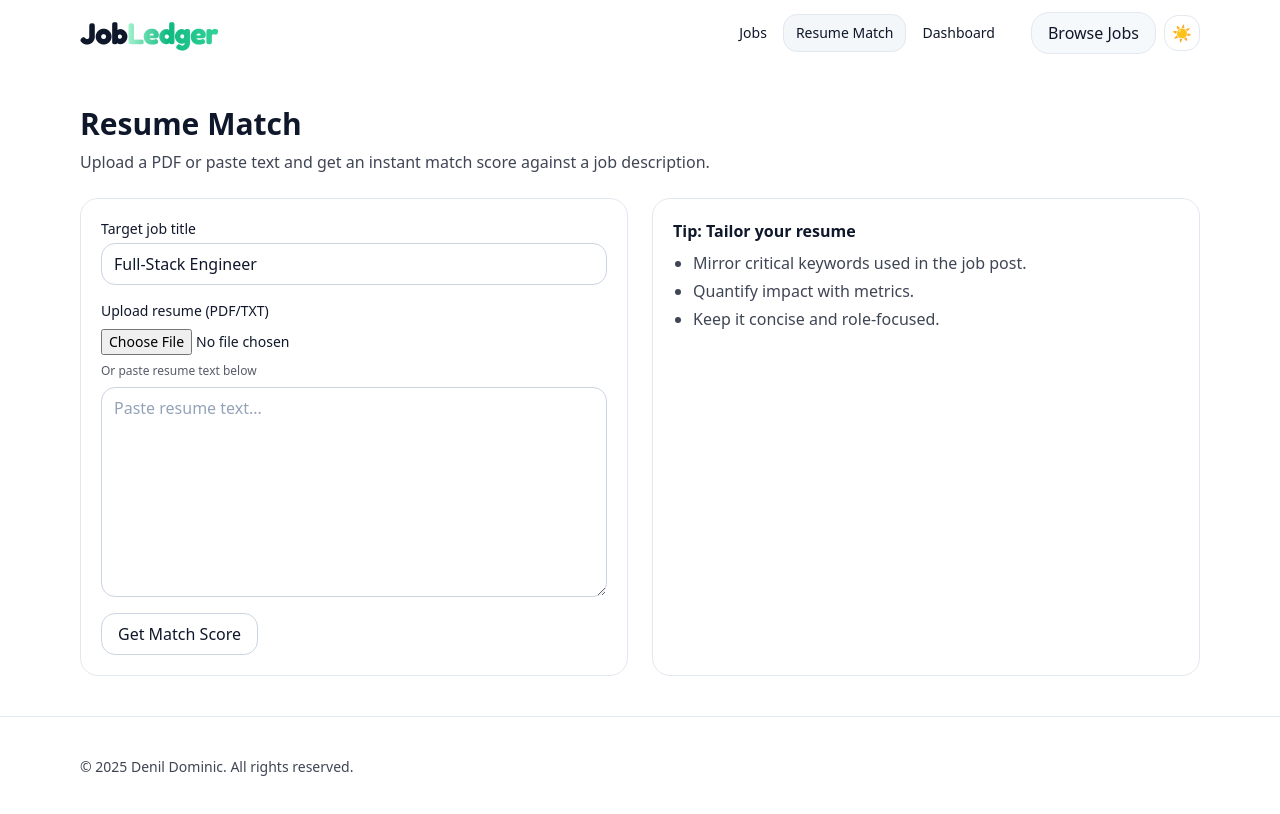
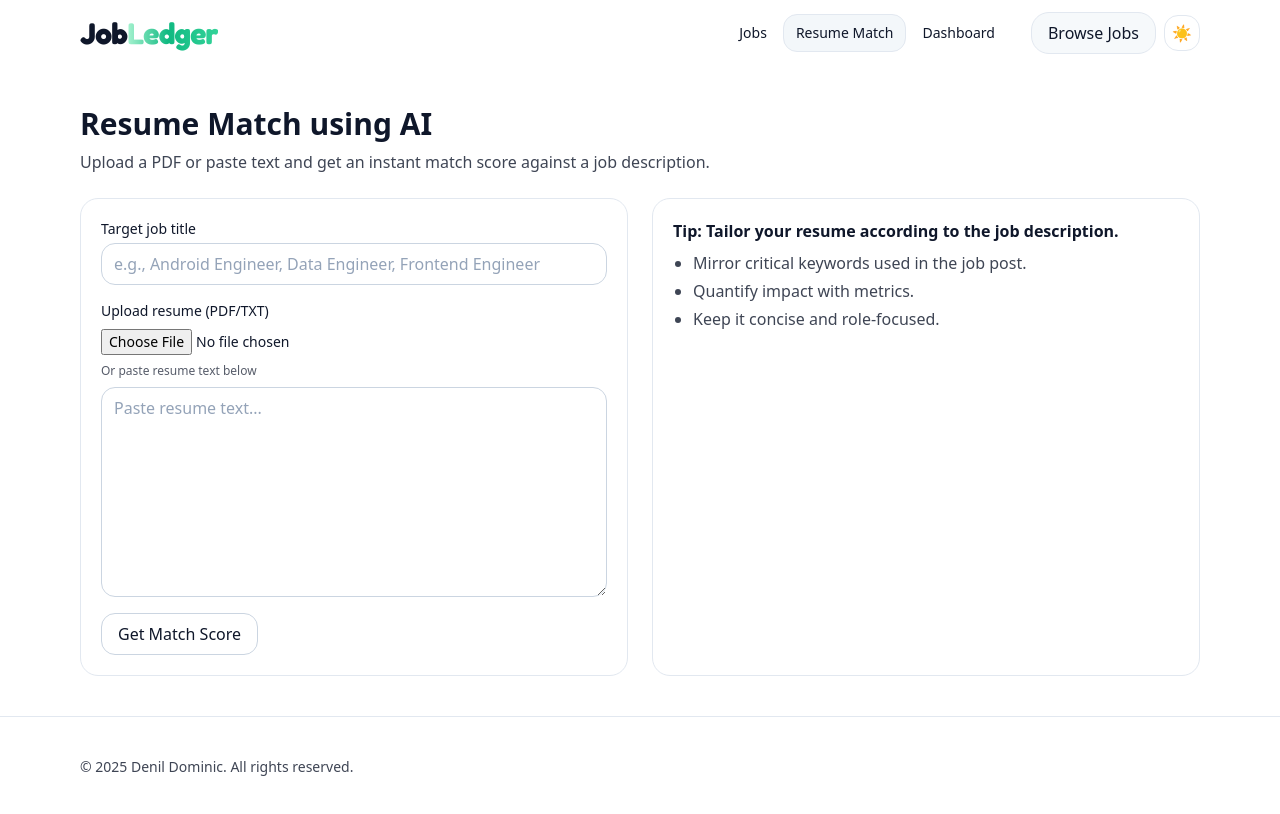
Before and after one commit to denildominic/jobledger, a Next.js app: page /resume-match in a window 1280 px wide. Shown: the top 814 px of the page. Built offline with nearby package versions, Linux system fonts and the light colour scheme.

Commit message:
Multiple UI changes

```diff
--- a/app/api/resume/match/route.ts
+++ b/app/api/resume/match/route.ts
@@ -7,7 +7,7 @@ import { createRequire } from "node:module";
 
 const require = createRequire(import.meta.url);
 
-// ✅ Robust loader that works with CJS/ESM shapes under Turbopack
+// Robust loader that works with CJS/ESM shapes under Turbopack
 function getPdfParse(): ((buf: Buffer) => Promise<{ text: string }>) | null {
   try {
     const mod = require("pdf-parse");
@@ -60,7 +60,7 @@ export async function POST(req: Request) {
           );
         }
         try {
-          const parsed = await pdfParse(buf);   // ⬅️ now guaranteed to be a function
+          const parsed = await pdfParse(buf);   // now guaranteed to be a function
           if (parsed?.text) resumeText += "\n" + parsed.text;
         } catch (e: any) {
           return NextResponse.json(
--- a/app/dashboard/page.tsx
+++ b/app/dashboard/page.tsx
@@ -108,7 +108,7 @@ export default async function DashboardPage() {
       </div>
 
       <p className="opacity-80 mt-2">
-        Your saved jobs and applications appear here.
+        Your saved jobs and applications are listed below.
       </p>
 
       <div className="mt-6 grid md:grid-cols-2 gap-5">
--- a/app/page.tsx
+++ b/app/page.tsx
@@ -26,7 +26,7 @@ export default function Home() {
           {/* Subhead */}
           <p className="mt-4 text-lg opacity-80 max-w-2xl mx-auto">
             Search roles, analyze your resume against job descriptions, and
-            track applications — all in one place.
+            track applications, all in one place.
           </p>
 
           {/* CTAs */}
@@ -67,7 +67,7 @@ export default function Home() {
           {/* Mini teaser / metrics row (optional, looks premium) */}
           <div className="mt-12 grid gap-3 sm:grid-cols-3">
             {[
-              { k: "10k+", v: "tracked applications" },
+              { k: "1k+", v: "tracked applications" },
               { k: "92%", v: "offer-reach users" },
               { k: "A+", v: "accessibility score" },
             ].map((m, i) => (
--- a/app/resume-match/page.tsx
+++ b/app/resume-match/page.tsx
@@ -12,7 +12,7 @@ export default async function ResumeMatchPage({
   const { jobId, jobTitle } = await searchParams;
 
   // Start with explicit jobTitle if present, else default
-  let initialJobTitle = jobTitle ?? "Full-Stack Engineer";
+  let initialJobTitle = jobTitle ?? "";
 
   // If jobId is present, try to pull the job title from your store
   if (jobId) {
@@ -23,7 +23,7 @@ export default async function ResumeMatchPage({
 
   return (
     <section className="container py-10">
-      <h1 className="text-3xl font-bold">Resume Match</h1>
+      <h1 className="text-3xl font-bold">Resume Match using AI</h1>
       <p className="opacity-80 mt-2">
         Upload a PDF or paste text and get an instant match score against a job
         description.
@@ -31,12 +31,12 @@ export default async function ResumeMatchPage({
 
       <div className="mt-6 grid md:grid-cols-2 gap-6">
         <div className="rounded-2xl border border-slate-200 dark:border-slate-800 p-5">
-          {/* ✅ pass the resolved title */}
+          {/* pass the resolved title */}
           <ResumeMatchForm initialJobTitle={initialJobTitle} />
         </div>
 
         <div className="rounded-2xl border border-slate-200 dark:border-slate-800 p-5">
-          <h3 className="font-semibold">Tip: Tailor your resume</h3>
+          <h3 className="font-semibold">Tip: Tailor your resume according to the job description.</h3>
           <ul className="list-disc ml-5 mt-2 opacity-80 space-y-1">
             <li>Mirror critical keywords used in the job post.</li>
             <li>Quantify impact with metrics.</li>
--- a/app/resume-match/resume-match-form.tsx
+++ b/app/resume-match/resume-match-form.tsx
@@ -9,7 +9,7 @@ type MatchResult = {
 };
 
 export default function ResumeMatchForm({
-  initialJobTitle = "Full-Stack Engineer",
+  initialJobTitle = "",
 }: Props) {
   const [jobTitle, setJobTitle] = useState(initialJobTitle);
   const [text, setText] = useState("");
```
